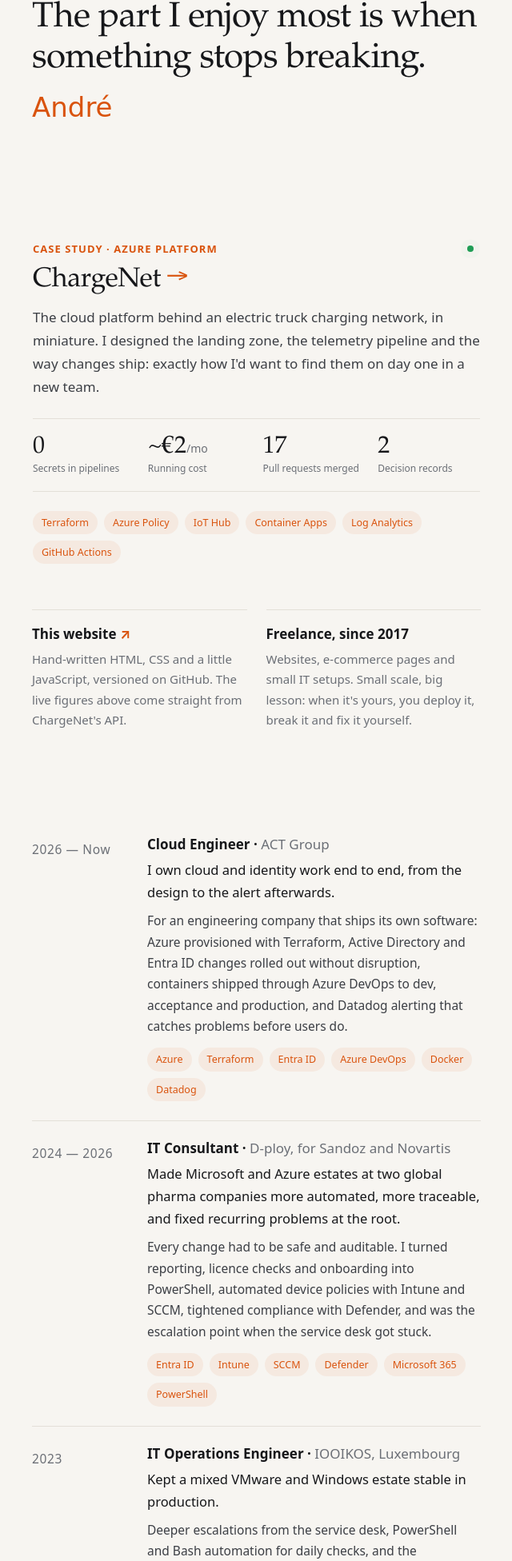
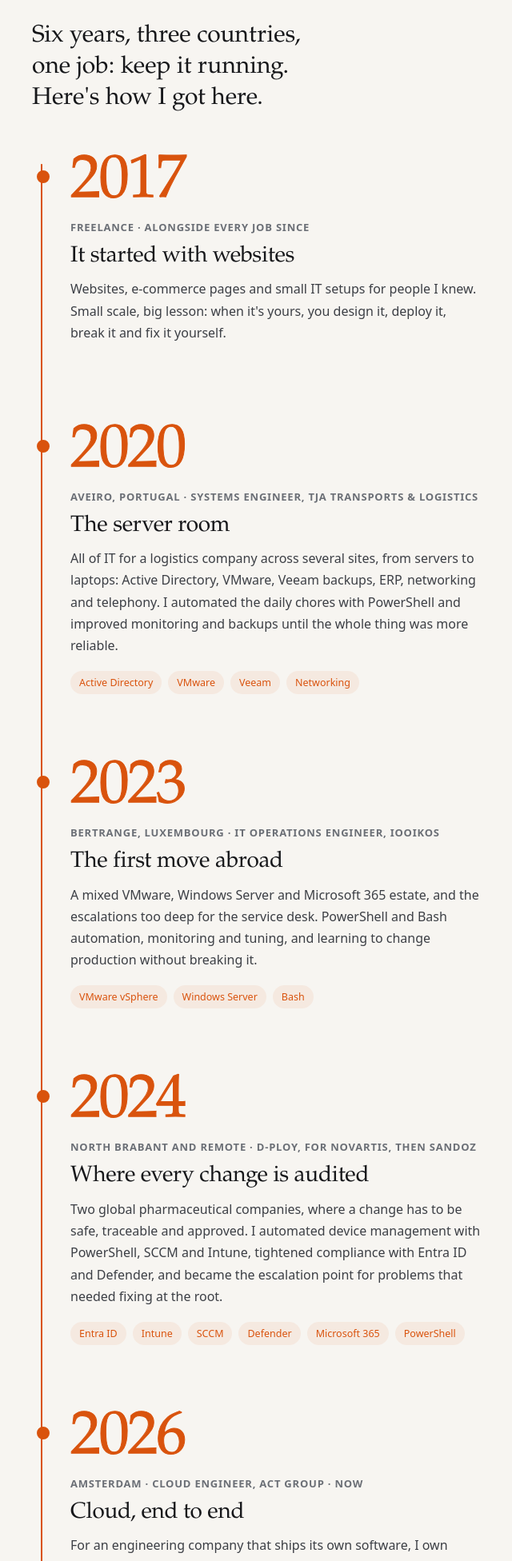
Before and after one commit to watavares/website, a plain HTML site: page src/index.html in a window 1280 px wide. Shown: the part 848-2800 px from the top of the page at 80% size, without its empty margins (581-1221 px from the left). Drawn offline with Linux system fonts and the light colour scheme; no server answers.

Commit message:
Turn the page into a story line that unfolds as you scroll (#6)
One line from 2017 to now, with a dot travelling down it; each chapter's
year fills with orange when the dot reaches it. Replaces the separate
route drawing, work and experience sections.

```diff
--- a/src/index.html
+++ b/src/index.html
@@ -36,8 +36,7 @@
 
         <nav class="toc" aria-label="Sections">
           <a href="#about"><span class="bar"></span>About</a>
-          <a href="#work"><span class="bar"></span>Work</a>
-          <a href="#experience"><span class="bar"></span>Experience</a>
+          <a href="#story"><span class="bar"></span>Story</a>
           <a href="#principles"><span class="bar"></span>How I work</a>
           <a href="#contact"><span class="bar"></span>Contact</a>
         </nav>
@@ -65,22 +64,6 @@
           <p>I'm Portuguese and live in Utrecht. Away from work I'm usually doing sports, or building something small for the web. This site is one of those.</p>
         </div>
 
-        <figure class="route" data-reveal aria-label="Career route: Aveiro 2020, Luxembourg 2023, North Brabant 2024, Amsterdam and Utrecht 2026">
-          <svg viewBox="0 0 640 150" class="route-map" aria-hidden="true">
-            <path class="route-line" d="M40 118 C 150 118, 190 52, 270 64 S 400 92, 460 58 S 560 30, 600 36"/>
-            <g class="stop" style="--d:0s"><circle cx="40" cy="118" r="6"/></g>
-            <g class="stop" style="--d:.5s"><circle cx="270" cy="64" r="6"/></g>
-            <g class="stop" style="--d:.9s"><circle cx="460" cy="58" r="6"/></g>
-            <g class="stop now" style="--d:1.3s"><circle cx="600" cy="36" r="7"/></g>
-          </svg>
-          <ol class="route-labels">
-            <li style="--x:6.25%"><b>Aveiro</b><span>2020 · Systems</span></li>
-            <li style="--x:42.2%"><b>Luxembourg</b><span>2023 · Operations</span></li>
-            <li style="--x:71.9%"><b>North Brabant</b><span>2024 · Automation</span></li>
-            <li style="--x:93.75%"><b>Utrecht</b><span>2026 · Cloud</span></li>
-          </ol>
-        </figure>
-
         <figure class="motto" data-reveal>
           <blockquote>The part I enjoy most is when something stops breaking.</blockquote>
           <!-- Placeholder: replaced by André's real signature (src/signature.svg) when he sends one -->
@@ -88,10 +71,59 @@
         </figure>
       </section>
 
-      <section id="work" aria-label="Selected work">
-        <h2 class="mobile-heading">Work</h2>
-
-        <a class="case" href="chargenet.html" data-reveal>
+      <section id="story" aria-label="My story">
+        <h2 class="mobile-heading">Story</h2>
+        <p class="story-intro" data-reveal>Six years, three countries, one job: keep it running. Here's how I got here.</p>
+        <ol class="story">
+          <li class="chapter" data-reveal>
+            <p class="year">2017</p>
+            <div class="chapter-body">
+              <p class="place">Freelance · alongside every job since</p>
+              <h3>It started with websites</h3>
+              <p>Websites, e-commerce pages and small IT setups for people I knew. Small scale, big lesson: when it's yours, you design it, deploy it, break it and fix it yourself.</p>
+            </div>
+          </li>
+          <li class="chapter" data-reveal>
+            <p class="year">2020</p>
+            <div class="chapter-body">
+              <p class="place">Aveiro, Portugal · Systems Engineer, TJA Transports &amp; Logistics</p>
+              <h3>The server room</h3>
+              <p>All of IT for a logistics company across several sites, from servers to laptops: Active Directory, VMware, Veeam backups, ERP, networking and telephony. I automated the daily chores with PowerShell and improved monitoring and backups until the whole thing was more reliable.</p>
+              <ul class="tags"><li>Active Directory</li><li>VMware</li><li>Veeam</li><li>Networking</li></ul>
+            </div>
+          </li>
+          <li class="chapter" data-reveal>
+            <p class="year">2023</p>
+            <div class="chapter-body">
+              <p class="place">Bertrange, Luxembourg · IT Operations Engineer, IOOIKOS</p>
+              <h3>The first move abroad</h3>
+              <p>A mixed VMware, Windows Server and Microsoft 365 estate, and the escalations too deep for the service desk. PowerShell and Bash automation, monitoring and tuning, and learning to change production without breaking it.</p>
+              <ul class="tags"><li>VMware vSphere</li><li>Windows Server</li><li>Bash</li></ul>
+            </div>
+          </li>
+          <li class="chapter" data-reveal>
+            <p class="year">2024</p>
+            <div class="chapter-body">
+              <p class="place">North Brabant and remote · D-ploy, for Novartis, then Sandoz</p>
+              <h3>Where every change is audited</h3>
+              <p>Two global pharmaceutical companies, where a change has to be safe, traceable and approved. I automated device management with PowerShell, SCCM and Intune, tightened compliance with Entra ID and Defender, and became the escalation point for problems that needed fixing at the root.</p>
+              <ul class="tags"><li>Entra ID</li><li>Intune</li><li>SCCM</li><li>Defender</li><li>Microsoft 365</li><li>PowerShell</li></ul>
+            </div>
+          </li>
+          <li class="chapter" data-reveal>
+            <p class="year">2026</p>
+            <div class="chapter-body">
+              <p class="place">Amsterdam · Cloud Engineer, ACT Group · now</p>
+              <h3>Cloud, end to end</h3>
+              <p>For an engineering company that ships its own software, I own cloud and identity work from the design to the alert afterwards: Azure in Terraform, Active Directory and Entra ID changes without disruption, containers shipped through Azure DevOps to dev, acceptance and production, and Datadog alerting that catches problems before users do.</p>
+              <ul class="tags"><li>Azure</li><li>Terraform</li><li>Entra ID</li><li>Azure DevOps</li><li>Docker</li><li>Datadog</li></ul>
+            </div>
+          </li>
+          <li class="chapter" data-reveal>
+            <p class="year">2026</p>
+            <div class="chapter-body">
+              <p class="place">Side project · built and run in my own Azure subscription</p>
+              <a class="case" href="chargenet.html">
                 <div class="case-head">
                   <p class="eyebrow">Case study · Azure platform</p>
                   <span class="live-pill" id="live-pill" hidden><span class="dot"></span><span class="txt"></span></span>
@@ -100,62 +132,19 @@
                 <p>The cloud platform behind an electric truck charging network, in miniature. I designed the landing zone, the telemetry pipeline and the way changes ship: exactly how I'd want to find them on day one in a new team.</p>
                 <dl class="numbers">
                   <div><dt>Secrets in pipelines</dt><dd>0</dd></div>
-            <div><dt>Running cost</dt><dd>~€<span>2</span><small>/mo</small></dd></div>
+                  <div><dt>Running cost</dt><dd>~€2<small>/mo</small></dd></div>
                   <div><dt>Pull requests merged</dt><dd>17</dd></div>
                   <div><dt>Decision records</dt><dd>2</dd></div>
                 </dl>
                 <ul class="tags"><li>Terraform</li><li>Azure Policy</li><li>IoT Hub</li><li>Container Apps</li><li>Log Analytics</li><li>GitHub Actions</li></ul>
               </a>
-
-        <div class="minor" data-reveal>
-          <a class="minor-item" href="https://github.com/watavares/website">
-            <h3>This website <span class="arrow">↗</span></h3>
-            <p>Hand-written HTML, CSS and a little JavaScript, versioned on GitHub. The live figures above come straight from ChargeNet's API.</p>
-          </a>
-          <div class="minor-item">
-            <h3>Freelance, since 2017</h3>
-            <p>Websites, e-commerce pages and small IT setups. Small scale, big lesson: when it's yours, you deploy it, break it and fix it yourself.</p>
-          </div>
-        </div>
-      </section>
-
-      <section id="experience" aria-label="Experience">
-        <h2 class="mobile-heading">Experience</h2>
-        <ol class="jobs">
-          <li class="job" data-reveal>
-            <p class="job-when">2026 — Now</p>
-            <div>
-              <h3>Cloud Engineer · <span>ACT Group</span></h3>
-              <p class="lead">I own cloud and identity work end to end, from the design to the alert afterwards.</p>
-              <p>For an engineering company that ships its own software: Azure provisioned with Terraform, Active Directory and Entra ID changes rolled out without disruption, containers shipped through Azure DevOps to dev, acceptance and production, and Datadog alerting that catches problems before users do.</p>
-              <ul class="tags"><li>Azure</li><li>Terraform</li><li>Entra ID</li><li>Azure DevOps</li><li>Docker</li><li>Datadog</li></ul>
             </div>
           </li>
-          <li class="job" data-reveal>
-            <p class="job-when">2024 — 2026</p>
-            <div>
-              <h3>IT Consultant · <span>D-ploy, for Sandoz and Novartis</span></h3>
-              <p class="lead">Made Microsoft and Azure estates at two global pharma companies more automated, more traceable, and fixed recurring problems at the root.</p>
-              <p>Every change had to be safe and auditable. I turned reporting, licence checks and onboarding into PowerShell, automated device policies with Intune and SCCM, tightened compliance with Defender, and was the escalation point when the service desk got stuck.</p>
-              <ul class="tags"><li>Entra ID</li><li>Intune</li><li>SCCM</li><li>Defender</li><li>Microsoft 365</li><li>PowerShell</li></ul>
-            </div>
-          </li>
-          <li class="job" data-reveal>
-            <p class="job-when">2023</p>
-            <div>
-              <h3>IT Operations Engineer · <span>IOOIKOS, Luxembourg</span></h3>
-              <p class="lead">Kept a mixed VMware and Windows estate stable in production.</p>
-              <p>Deeper escalations from the service desk, PowerShell and Bash automation for daily checks, and the monitoring, updates and tuning behind it.</p>
-              <ul class="tags"><li>VMware vSphere</li><li>Windows Server</li><li>Bash</li></ul>
-            </div>
-          </li>
-          <li class="job" data-reveal>
-            <p class="job-when">2020 — 2023</p>
-            <div>
-              <h3>Systems Engineer · <span>TJA Transports &amp; Logistics, Aveiro</span></h3>
-              <p class="lead">Ran IT for a logistics company across several sites, from servers to laptops.</p>
-              <p>Active Directory, Windows Server, VMware, Veeam backups, ERP, storage, networking and telephony, with better monitoring and backups to make it all more reliable.</p>
-              <ul class="tags"><li>Active Directory</li><li>VMware</li><li>Veeam</li><li>Networking</li></ul>
+          <li class="chapter next" data-reveal>
+            <p class="year">Next</p>
+            <div class="chapter-body">
+              <h3>Your team?</h3>
+              <p>The next chapter is a platform team that needs this. If that's yours, <a class="text-link" href="#contact">let's talk</a>.</p>
             </div>
           </li>
         </ol>
--- a/src/main.js
+++ b/src/main.js
@@ -6,6 +6,7 @@
 document.addEventListener("DOMContentLoaded", () => {
   window.siteReady = true;
   themeToggle();
+  storyLine();
   spotlight();
   reveal();
   activeSection();
@@ -13,6 +14,34 @@
   liveStatus();
   lastDeploy();
 });
+
+// ---------- Story line: the line fills and a dot travels down it as you scroll ----------
+function storyLine() {
+  const story = document.querySelector(".story");
+  if (!story) return;
+  const chapters = [...story.querySelectorAll(".chapter")];
+  if (reduceMotion) { chapters.forEach((c) => c.classList.add("reached")); return; }
+
+  const dot = document.createElement("span");
+  dot.className = "story-dot";
+  dot.setAttribute("aria-hidden", "true");
+  story.append(dot);
+
+  let queued = false;
+  const update = () => {
+    queued = false;
+    // Progress = how far a point 55% down the screen has travelled through the story
+    const mark = window.innerHeight * 0.55;
+    const r = story.getBoundingClientRect();
+    const fill = Math.min(Math.max((mark - r.top) / r.height, 0), 1);
+    story.style.setProperty("--fill", fill.toFixed(4));
+    chapters.forEach((c) => c.classList.toggle("reached", c.getBoundingClientRect().top + 28 < mark));
+  };
+  const onScroll = () => { if (!queued) { queued = true; requestAnimationFrame(update); } };
+  update();
+  window.addEventListener("scroll", onScroll, { passive: true });
+  window.addEventListener("resize", onScroll, { passive: true });
+}
 
 // ---------- Theme ----------
 function themeToggle() {
--- a/src/styles.css
+++ b/src/styles.css
@@ -270,3 +270,47 @@
 .signature-text { font-family: "Segoe Script", "Brush Script MT", "Snell Roundhand", cursive; font-size: 34px; color: var(--accent); line-height: 1; }
 .js .motto .signature path { stroke-dasharray: 1200; stroke-dashoffset: 1200; }
 .js .motto.in .signature path { transition: stroke-dashoffset 2.4s ease .4s; stroke-dashoffset: 0; }
+
+/* ---------- Story line ---------- */
+.story-intro { font-family: var(--serif); font-size: clamp(24px, 2.6vw, 30px); line-height: 1.3; color: var(--text); max-width: 26ch; margin-bottom: 48px; }
+.story { list-style: none; margin: 0; padding: 0 0 0 48px; position: relative; }
+/* The track, and the part already travelled */
+.story::before, .story::after { content: ""; position: absolute; left: 11px; top: 14px; bottom: 14px; width: 2px; border-radius: 2px; }
+.story::before { background: var(--line); }
+.story::after { background: var(--accent); transform-origin: top; transform: scaleY(var(--fill, 0)); }
+/* "You are here" */
+.story-dot {
+  position: absolute; left: 5px; top: calc(14px + var(--fill, 0) * (100% - 28px)); width: 14px; height: 14px; margin-top: -7px;
+  border-radius: 50%; background: var(--accent); box-shadow: 0 0 0 5px var(--accent-tint), 0 0 0 1px var(--bg); z-index: 2;
+}
+.chapter { position: relative; padding-bottom: 80px; }
+.chapter:last-child { padding-bottom: 8px; }
+/* Each chapter's marker on the line lights up when the dot passes it */
+.chapter::before {
+  content: ""; position: absolute; left: -42px; top: 22px; width: 12px; height: 12px; border-radius: 50%;
+  background: var(--bg); border: 2px solid var(--line); transition: border-color .5s, background-color .5s;
+}
+.chapter.reached::before { border-color: var(--accent); background: var(--accent); }
+.year {
+  margin: 0 0 6px; font-family: var(--serif); font-size: clamp(48px, 6vw, 76px); line-height: 1; letter-spacing: -0.03em;
+  color: transparent; -webkit-text-stroke: 1px var(--muted); transition: color .7s ease, -webkit-text-stroke-color .7s ease;
+}
+.chapter.reached .year { color: var(--accent); -webkit-text-stroke-color: var(--accent); }
+.place { font-size: 13px; font-weight: 600; letter-spacing: .06em; text-transform: uppercase; color: var(--muted); margin-bottom: 10px; }
+.chapter-body h3 { font-family: var(--serif); font-weight: 500; font-size: 28px; margin-bottom: 10px; letter-spacing: -0.01em; }
+.chapter-body > p:not(.place) { font-size: 16px; }
+.chapter .case { margin: 4px -24px 0; padding: 24px; }
+.chapter .case h3 { font-size: 30px; }
+.chapter.next h3 { color: var(--accent); }
+/* Chapters slide in slightly from the line's side */
+.js .chapter[data-reveal] { transform: translateX(28px); }
+.js .chapter[data-reveal].in { transform: none; }
+.text-link { color: var(--accent); font-weight: 500; text-decoration: underline; text-underline-offset: 4px; text-decoration-thickness: 1px; }
+.text-link:hover { text-decoration-thickness: 2px; }
+@media (max-width: 960px) { .chapter .case { margin: 4px 0 0; padding: 0; } }
+@media (prefers-reduced-motion: reduce) {
+  .story::after { transform: scaleY(1); }
+  .story-dot { display: none; }
+  .chapter::before { border-color: var(--accent); background: var(--accent); }
+  .year { color: var(--accent); -webkit-text-stroke-color: var(--accent); }
+}
```
Lines whose indentation alone changed are shown as unchanged.
